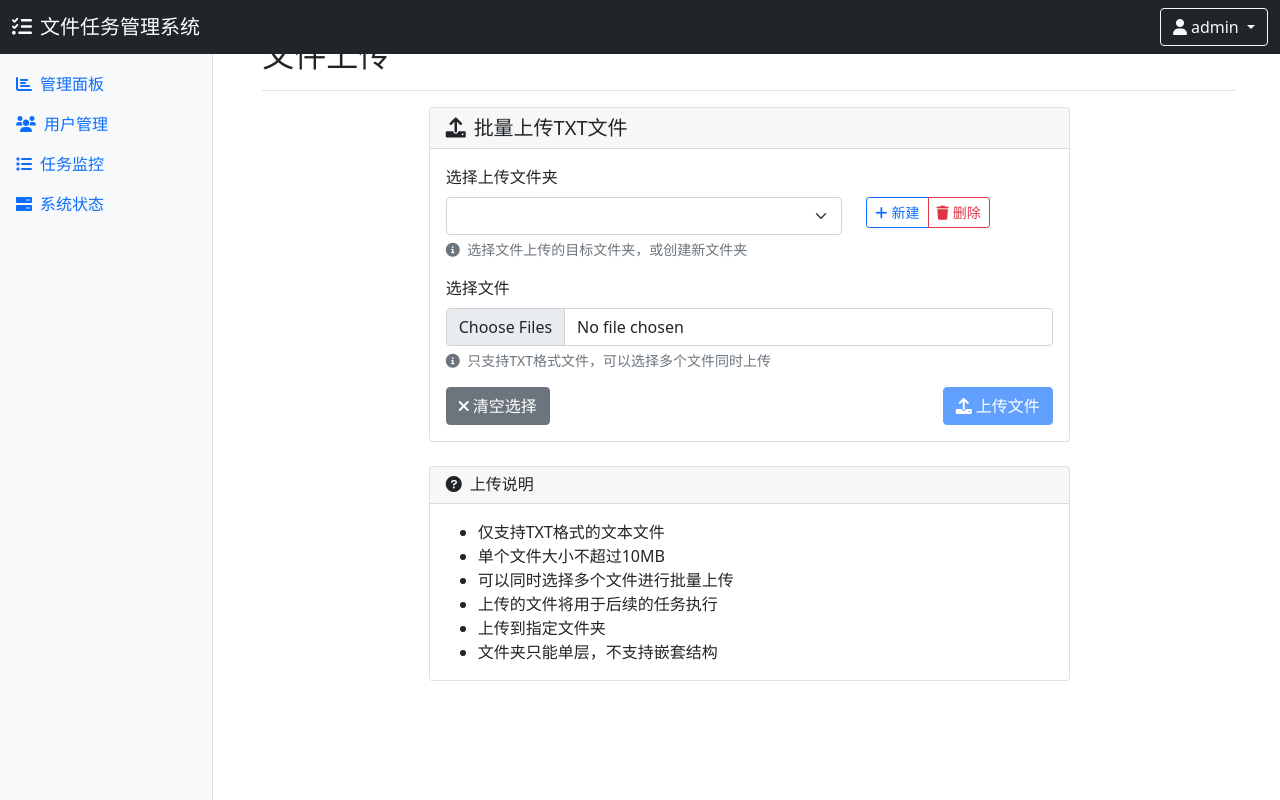
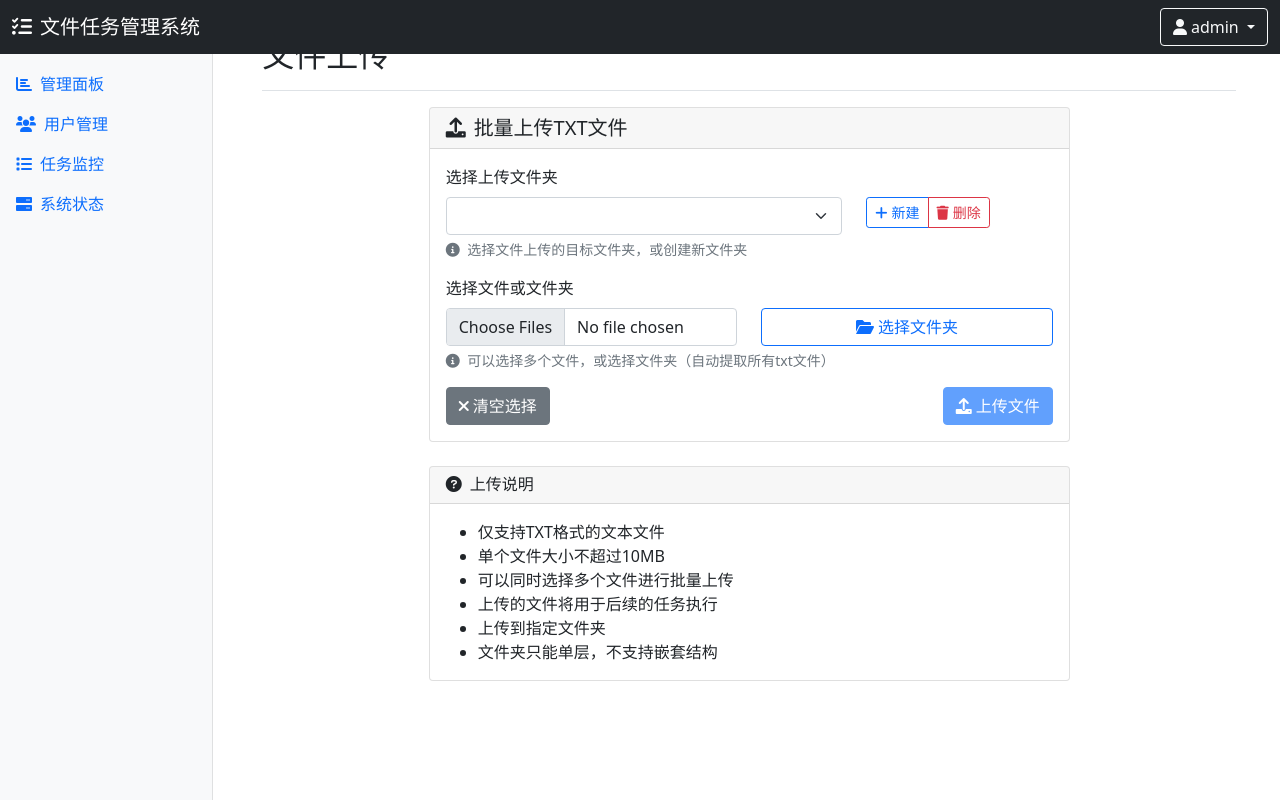
Before and after one commit to helihua1/file_task_manager, a Flask app: page /user/upload in a window 1280 px wide. Run offline with Flask 3, Linux system fonts and the light colour scheme; a user stored in the database is signed in; lists and menus that the app fills with data are empty.

Commit message:
增加文件夹上传

```diff
--- a/app/templates/user/upload.html
+++ b/app/templates/user/upload.html
@@ -61,14 +61,21 @@
                     </div>
 
                     <div class="mb-3">
-                        <label for="files" class="form-label">选择文件</label>
-                        <!-- 传文件一：用户点击时，浏览器会调用操作系统的文件选择对话框 当用户选择文件后，浏览器会：
-                        读取文件的元数据（文件名、大小、类型）到内存
-                        不会立即读取文件内容，只保留文件引用-->
-                        <input type="file" class="form-control" id="files" name="files" multiple accept=".txt" required>
+                        <label for="files" class="form-label">选择文件或文件夹</label>
+                        <div class="row">
+                            <div class="col-md-6">
+                                <input type="file" class="form-control" id="files" name="files" multiple accept=".txt">
+                            </div>
+                            <div class="col-md-6">
+                                <button type="button" class="btn btn-outline-primary w-100" onclick="document.getElementById('folderInput').click()">
+                                    <i class="fas fa-folder-open me-1"></i>选择文件夹
+                                </button>
+                                <input type="file" id="folderInput" webkitdirectory directory style="display:none">
+                            </div>
+                        </div>
                         <div class="form-text">
                             <i class="fas fa-info-circle me-1"></i>
-                            只支持TXT格式文件，可以选择多个文件同时上传
+                            可以选择多个文件，或选择文件夹（自动提取所有txt文件）
                         </div>
                     </div>
 
@@ -170,12 +177,8 @@
 
 {% block extra_js %}
 <script>
-// 传文件二：
-// 通过 e.target.files 获取 FileList 对象（这是浏览器在内存中的文件引用）
-// 读取 file.name 和 file.size 属性（这些数据已在内存中，不需要磁盘IO）
-// 此时仍未读取文件的实际内容
-document.getElementById('files').addEventListener('change', function(e) {
-    const files = e.target.files;
+// 显示文件列表
+function displayFiles(files) {
     const fileList = document.getElementById('fileList');
     const selectedFiles = document.getElementById('selectedFiles');
     const uploadBtn = document.getElementById('uploadBtn');
@@ -183,7 +186,7 @@ document.getElementById('files').addEventListener('change', function(e) {
     if (files.length > 0) {
         selectedFiles.innerHTML = '';
 
-        Array.from(files).forEach(function(file, index) {
+        Array.from(files).forEach(function(file) {
             const li = document.createElement('li');
             li.className = 'mb-1';
 
@@ -221,10 +224,32 @@ document.getElementById('files').addEventListener('change', function(e) {
         fileList.style.display = 'none';
         uploadBtn.disabled = true;
     }
+}
+
+// 文件选择
+document.getElementById('files').addEventListener('change', function(e) {
+    displayFiles(e.target.files);
+});
+
+// 文件夹选择
+document.getElementById('folderInput').addEventListener('change', function(e) {
+    const allFiles = Array.from(e.target.files);
+    // webkitdirectory 属性会自动递归遍历整个文件夹树，浏览器原生 API 的功能
+    const txtFiles = allFiles.filter(file => file.name.toLowerCase().endsWith('.txt'));
+
+    if (txtFiles.length > 0) {
+        const dataTransfer = new DataTransfer();
+        txtFiles.forEach(file => dataTransfer.items.add(file));
+        document.getElementById('files').files = dataTransfer.files;
+        displayFiles(txtFiles);
+    } else {
+        alert('所选文件夹中没有txt文件');
+    }
 });
 
 function clearFiles() {
     document.getElementById('files').value = '';
+    document.getElementById('folderInput').value = '';
     document.getElementById('fileList').style.display = 'none';
     document.getElementById('uploadBtn').disabled = true;
 }
--- a/app/views/user.py
+++ b/app/views/user.py
@@ -163,7 +163,8 @@ def upload_files():
         for file in files:
             if file and allowed_file(file.filename):
                 try:
-                    original_filename = file.filename
+                    # 只保留文件名，去除可能的路径信息
+                    original_filename = os.path.basename(file.filename)
                     file_path = os.path.join(target_path, original_filename)
 
                     # [2-2.5] 保存文件到磁盘
```
